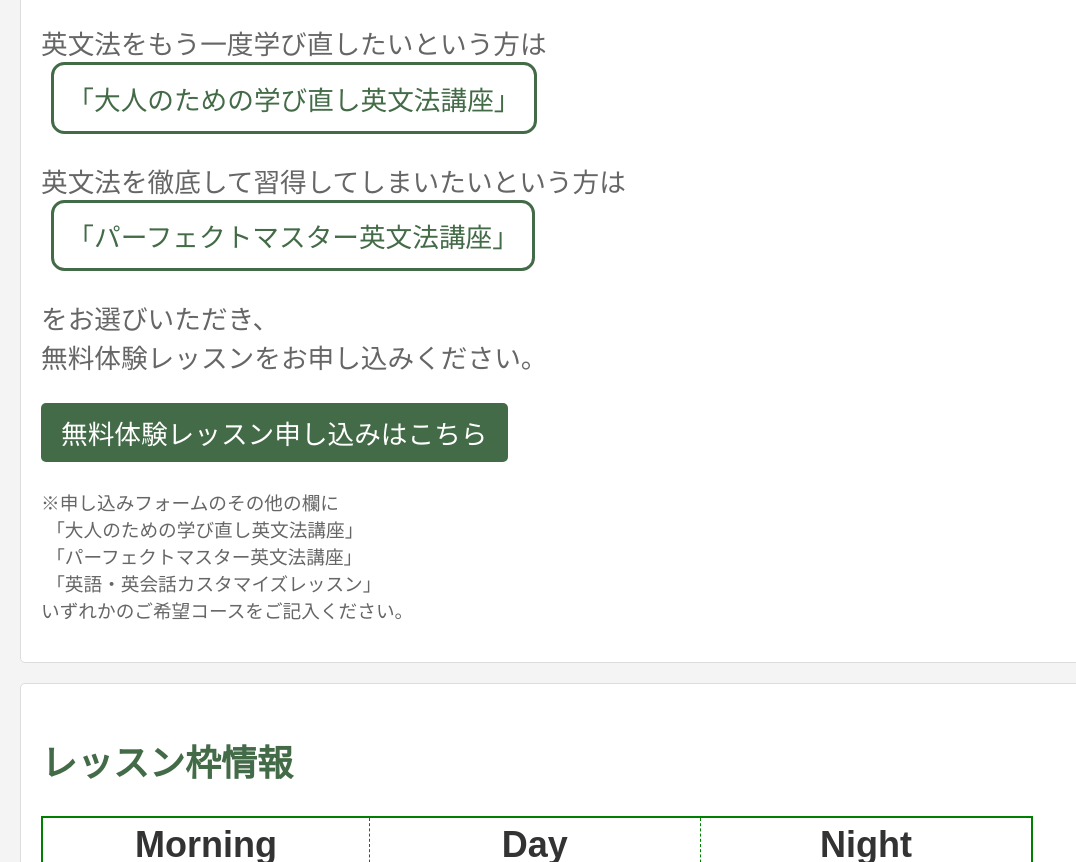
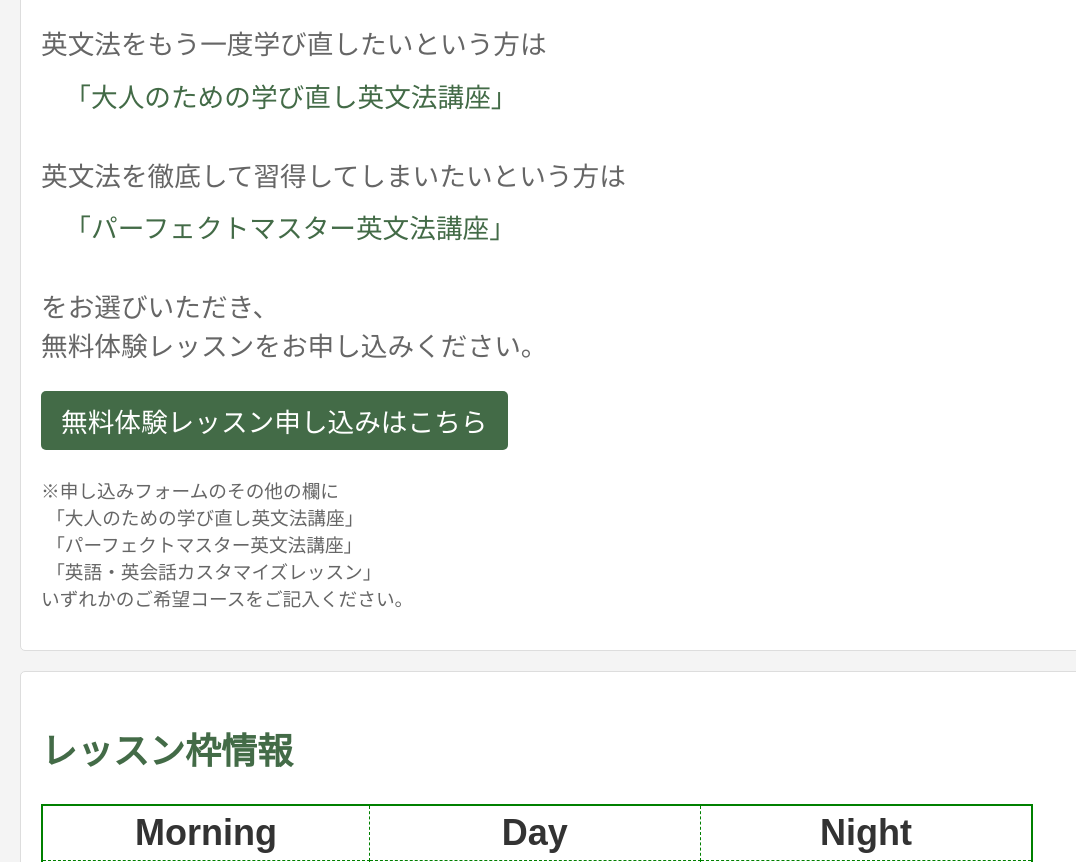
Before and after one commit to isola-23/eigoryoku, a plain HTML site: page docs/index.html in a window 1280 px wide. Shown: the part 1649-2511 px from the top of the page, without its empty margins (0-1076 px from the left). Drawn offline with Linux system fonts and the light colour scheme; a script that the page names is missing.

Commit message:
fix index

```diff
--- a/docs/style.css
+++ b/docs/style.css
@@ -163,7 +163,7 @@ padding: 0;
     position: relative;
     display: inline-block;
     color: #436b47;/*文字色*/
-    border: solid 3px #436b47;/*線色*/
+    border: solid 0px #436b47;/*線色*/
     padding: 0.5em;/*文字周りの余白*/
     margin-left:10px;
     border-radius: 0.5em;/*角丸*/
```
